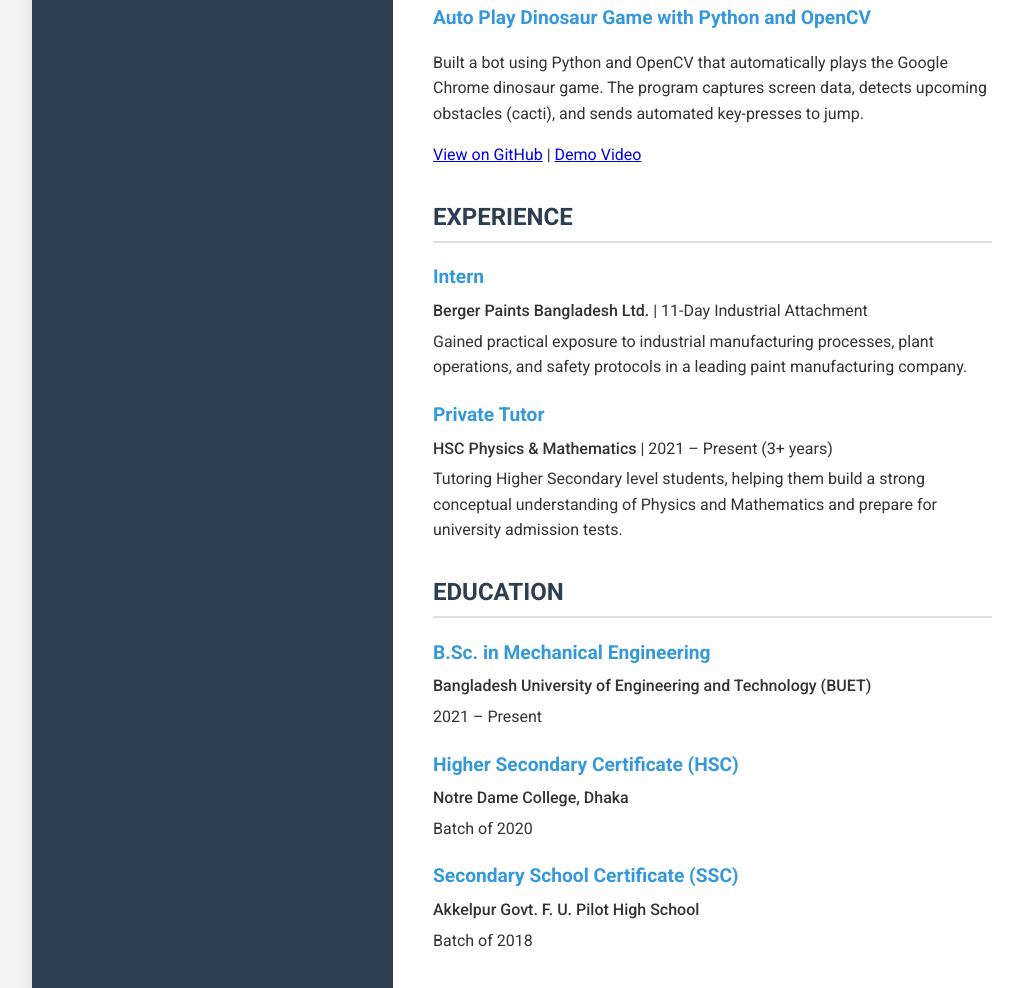
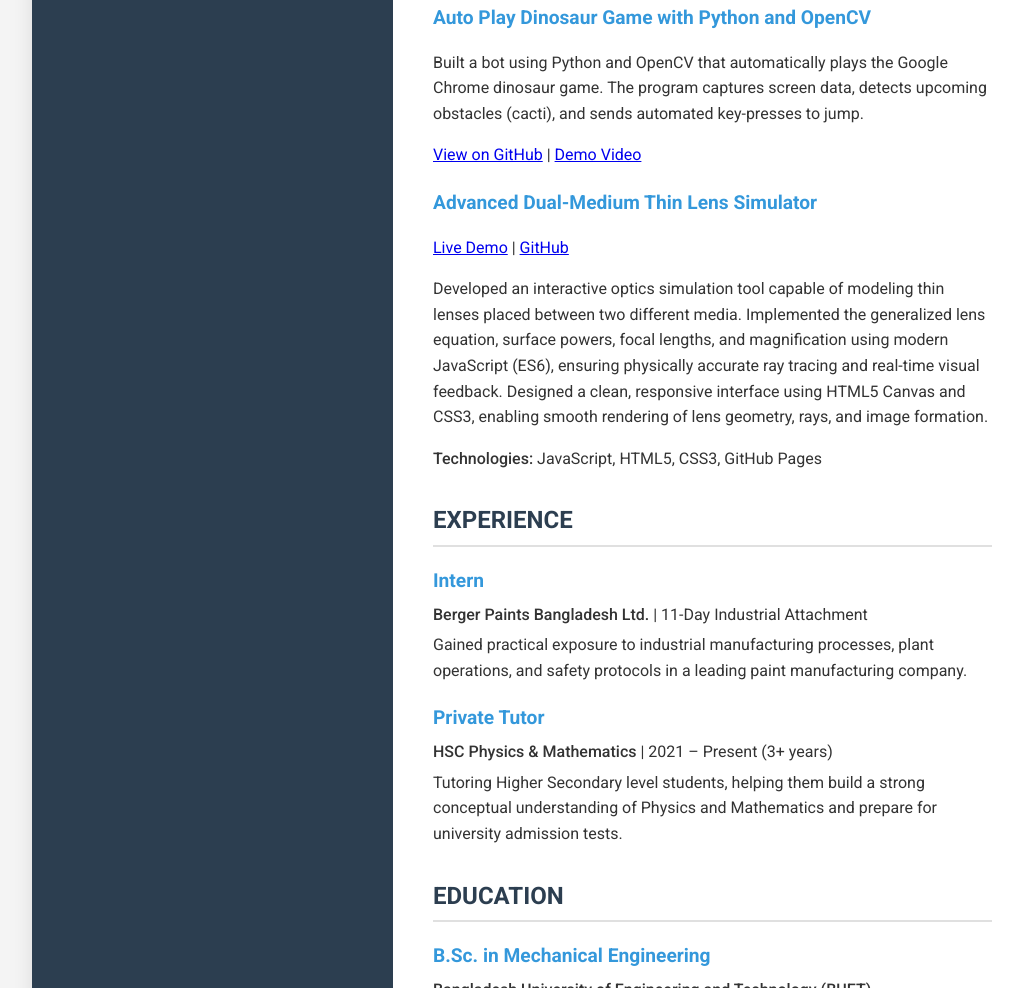
Before and after one commit to Arafat178/Arafat-Hossain-CV, a plain HTML site: page index.html in a window 1280 px wide. Shown: the part 1884-2872 px from the top of the page, without its empty margins (108-1131 px from the left). Drawn offline with Linux system fonts and the light colour scheme.

Commit message:
Add Advanced Dual-Medium Thin Lens Simulator project
Added a new project section for the Advanced Dual-Medium Thin Lens Simulator, including a description and links to the live demo and GitHub repository.

```diff
--- a/index.html
+++ b/index.html
@@ -153,6 +153,20 @@
                         <a href="https://github.com/Arafat178/Dinosaur_Game_Bot" target="_blank">View on GitHub</a> |
                         <a href="https://youtu.be/nfr6zyaQe4c" target="_blank">Demo Video</a>
                     </p>
+                </div>
+                <div class="project-item">
+                    <h3>Advanced Dual-Medium Thin Lens Simulator</h3>
+                    <p>
+                    <a href="https://arafat178.github.io/Advanced-Thin-Lens-Simulator/" target="_blank">Live Demo</a> |
+                    <a href="https://github.com/Arafat178/Advanced-Thin-Lens-Simulator" target="_blank">GitHub</a>
+                    </p>
+                    <p>
+                    Developed an interactive optics simulation tool capable of modeling thin lenses placed between two different media.
+                    Implemented the generalized lens equation, surface powers, focal lengths,
+                    and magnification using modern JavaScript (ES6), ensuring physically accurate ray tracing and real-time visual feedback.
+                    Designed a clean, responsive interface using HTML5 Canvas and CSS3, enabling smooth rendering of lens geometry, rays, and image formation.
+                    </p>
+                    <p><strong>Technologies:</strong> JavaScript, HTML5, CSS3, GitHub Pages</p>
                 </div>
             </div>
 
```
